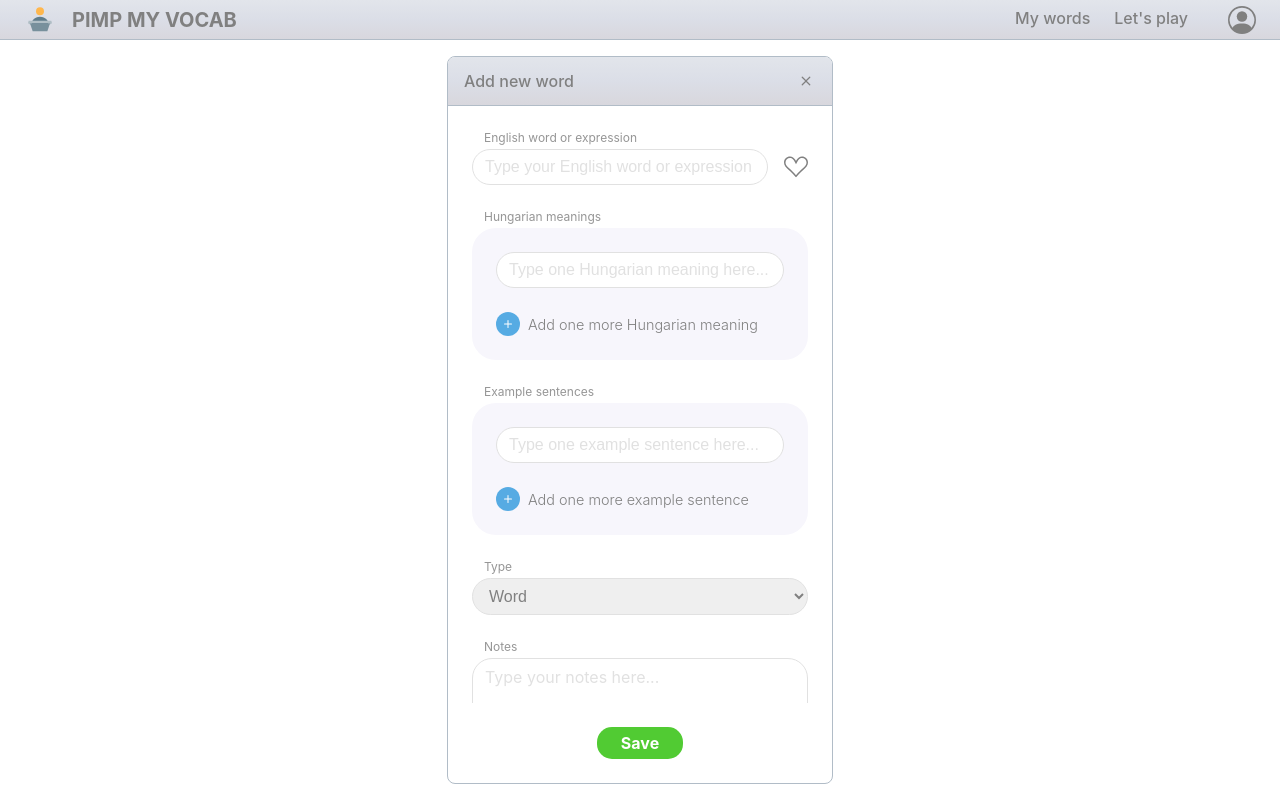
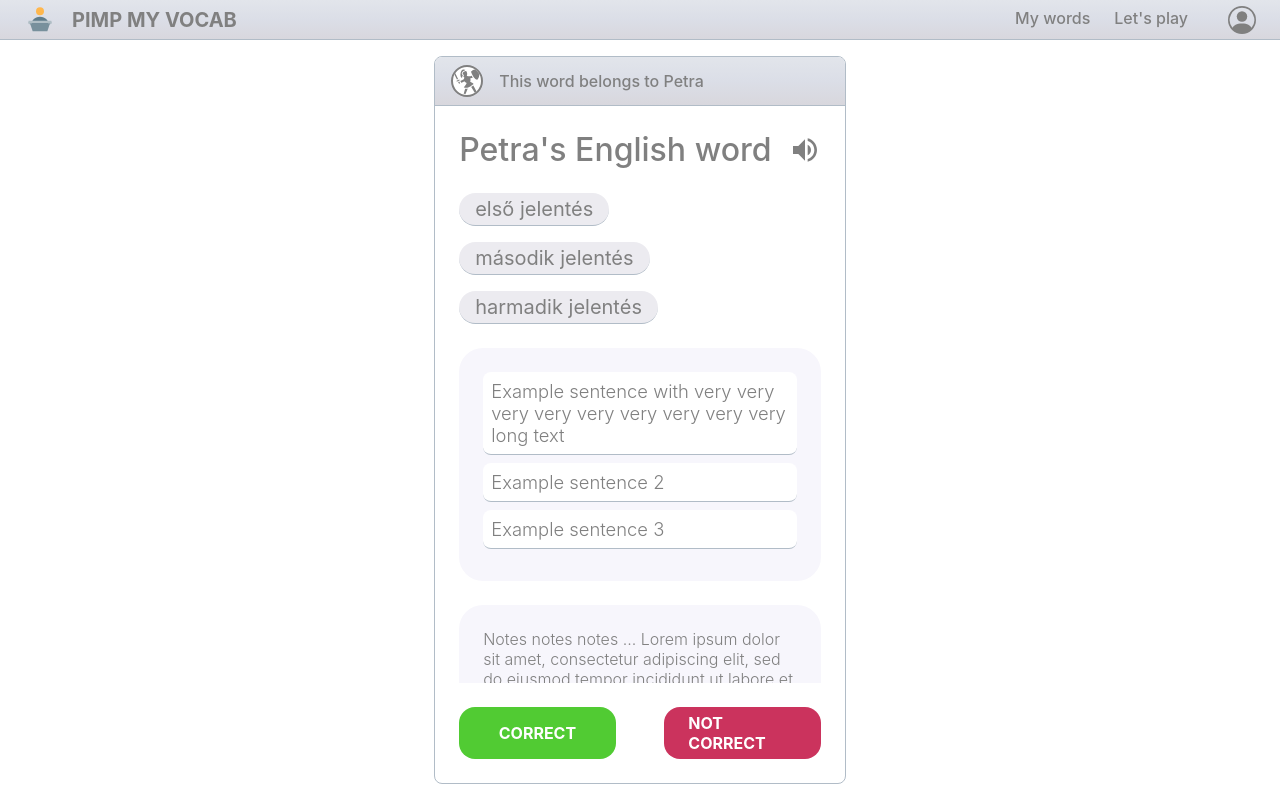
Before and after one commit to Crepkey/pmv_frond_end, a React (Create React App) app: page / in a window 1280 px wide. Built offline with nearby package versions, Linux system fonts and the light colour scheme.

Commit message:
Small fixes

```diff
--- a/src/App.tsx
+++ b/src/App.tsx
@@ -28,8 +28,8 @@ function App() {
 			{/* <MyWords /> */}
 
 			<Body>
-				{/* <PlayingCard /> */}
-				<EditWord />
+				<PlayingCard />
+				{/* <EditWord /> */}
 			</Body>
 		</MainContainer>
 	);
--- a/src/components/PlayingCard.tsx
+++ b/src/components/PlayingCard.tsx
@@ -148,7 +148,7 @@ const RejectButton = styled.div`
 	}
 `;
 
-export default function WordCard() {
+export default function PlayingCard() {
 	return (
 		<Card>
 			<CardHeader>
@@ -158,7 +158,7 @@ export default function WordCard() {
 
 			<CardBody>
 				<Title>
-					Petra's English word{" "}
+					Petra's English word
 					<Icon>
 						<MdVolumeUp />
 					</Icon>
@@ -184,6 +184,7 @@ export default function WordCard() {
 				</ScrollContainer>
 
 				<ButtonContainer>
+					{/* TODO media query: on smaller screens we should only use icons */}
 					<Button>CORRECT</Button>
 					<RejectButton>NOT CORRECT</RejectButton>
 				</ButtonContainer>
```
